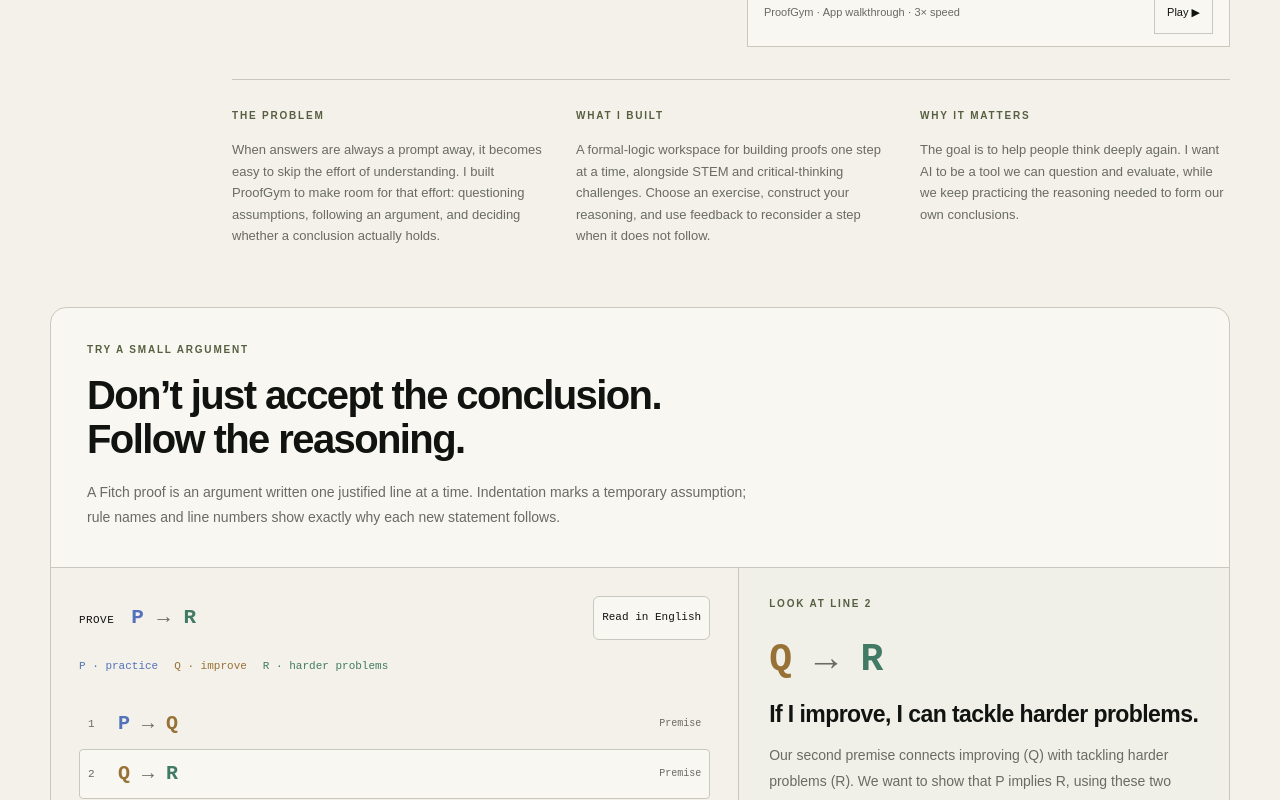
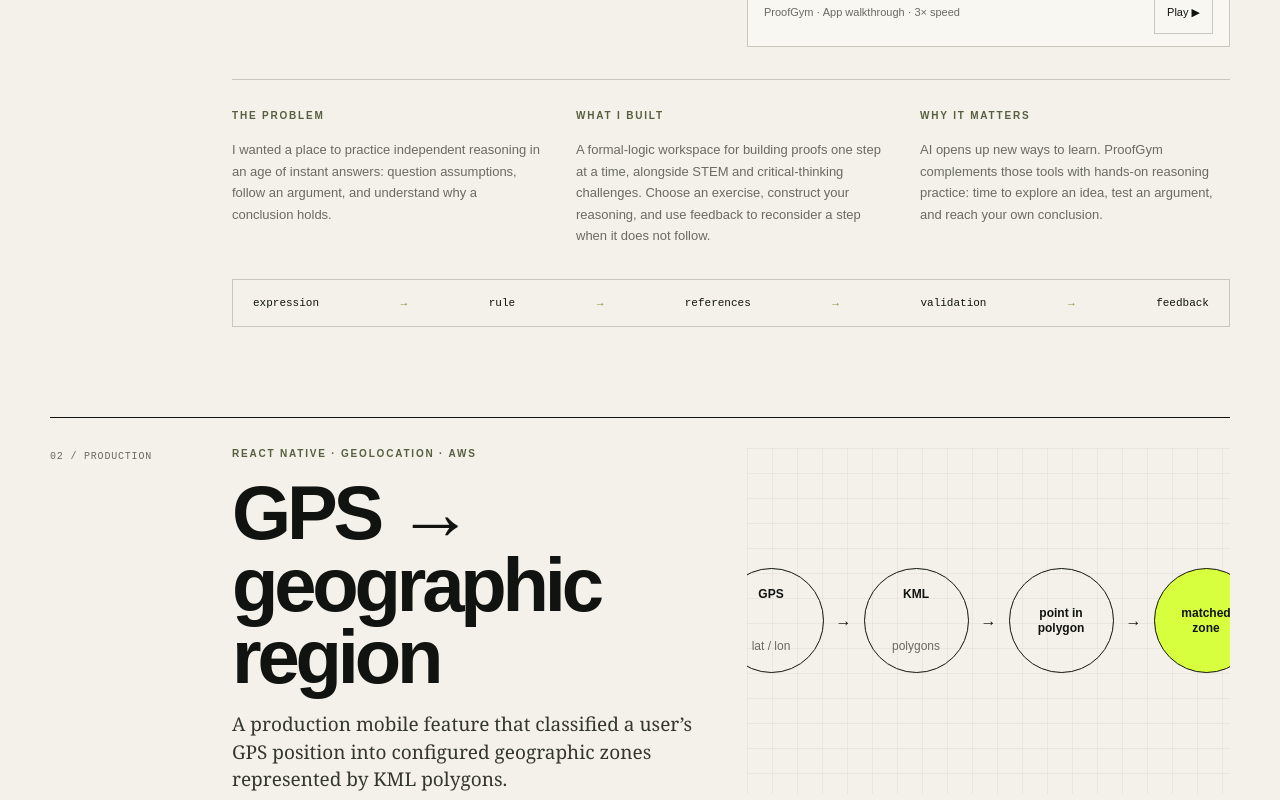
Before and after one commit to eduardoescamillasal/eduardo-portfolio, a Next.js app: page / in a window 1280 px wide. Shown: the part 1860-2660 px from the top of the page. Built offline with nearby package versions, Linux system fonts and the light colour scheme; no server answers.

Commit message:
Keep proof demo on project page and invite independent reasoning

```diff
--- a/app/[project]/page.tsx
+++ b/app/[project]/page.tsx
@@ -11,7 +11,7 @@ import { shareImage } from "../../lib/site";
 const details = {
   proofgym: {
     index: 0,
-    problem: "AI makes answers easy to obtain. My concern is that we can lose the habit of working through a problem ourselves. ProofGym makes space for that work: examine the assumptions, build an argument, and understand why each step follows.",
+    problem: "I built ProofGym as a place to practice independent reasoning in an age of instant answers. Explore a problem, examine its assumptions, and build an argument you understand one step at a time.",
     decisions: ["Parse formulas into a structured syntax tree before comparing them.", "Separate proof state and validation from the React interface with Zustand.", "Reuse the proof workspace for curated, generated, and custom exercises."],
     focus: "A TypeScript formula parser, rule-specific validation, nested subproof scope, and a procedural exercise generator sit behind the interactive workspace.",
     scope: "A browser-based personal project built with Next.js, React, TypeScript, Zustand, Tailwind CSS, and KaTeX. Progress is saved locally in the browser; accounts and cloud synchronization are not part of the inspected implementation.",
--- a/app/page.tsx
+++ b/app/page.tsx
@@ -1,4 +1,3 @@
-import { ProofDemo } from "./components/proof-demo";
 import { ExplainThis } from "./components/explain-this";
 import Link from "next/link";
 import { Arrow } from "./components/arrow";
@@ -181,10 +180,9 @@ export default function Home() {
             <div>
               <p className="kicker">THE PROBLEM</p>
               <p>
-                When answers are always a prompt away, it becomes easy to skip
-                the effort of understanding. I built ProofGym to make room for
-                that effort: questioning assumptions, following an argument,
-                and deciding whether a conclusion actually holds.
+                I wanted a place to practice independent reasoning in an age of
+                instant answers: question assumptions, follow an argument,
+                and understand why a conclusion holds.
               </p>
             </div>
             <div>
@@ -199,13 +197,12 @@ export default function Home() {
             <div>
               <p className="kicker">WHY IT MATTERS</p>
               <p>
-                The goal is to help people think deeply again. I want AI to be
-                a tool we can question and evaluate, while we keep practicing
-                the reasoning needed to form our own conclusions.
+                AI opens up new ways to learn. ProofGym complements those tools
+                with hands-on reasoning practice: time to explore an idea,
+                test an argument, and reach your own conclusion.
               </p>
             </div>
           </div>
-          <ProofDemo />
           <div className="flow">
             <span>expression</span>
             <i>→</i>
```
Also changed, not shown: data/proofgym.ts (+1 -1 lines), 1 other file (tests, documents, lock files or other folders).
